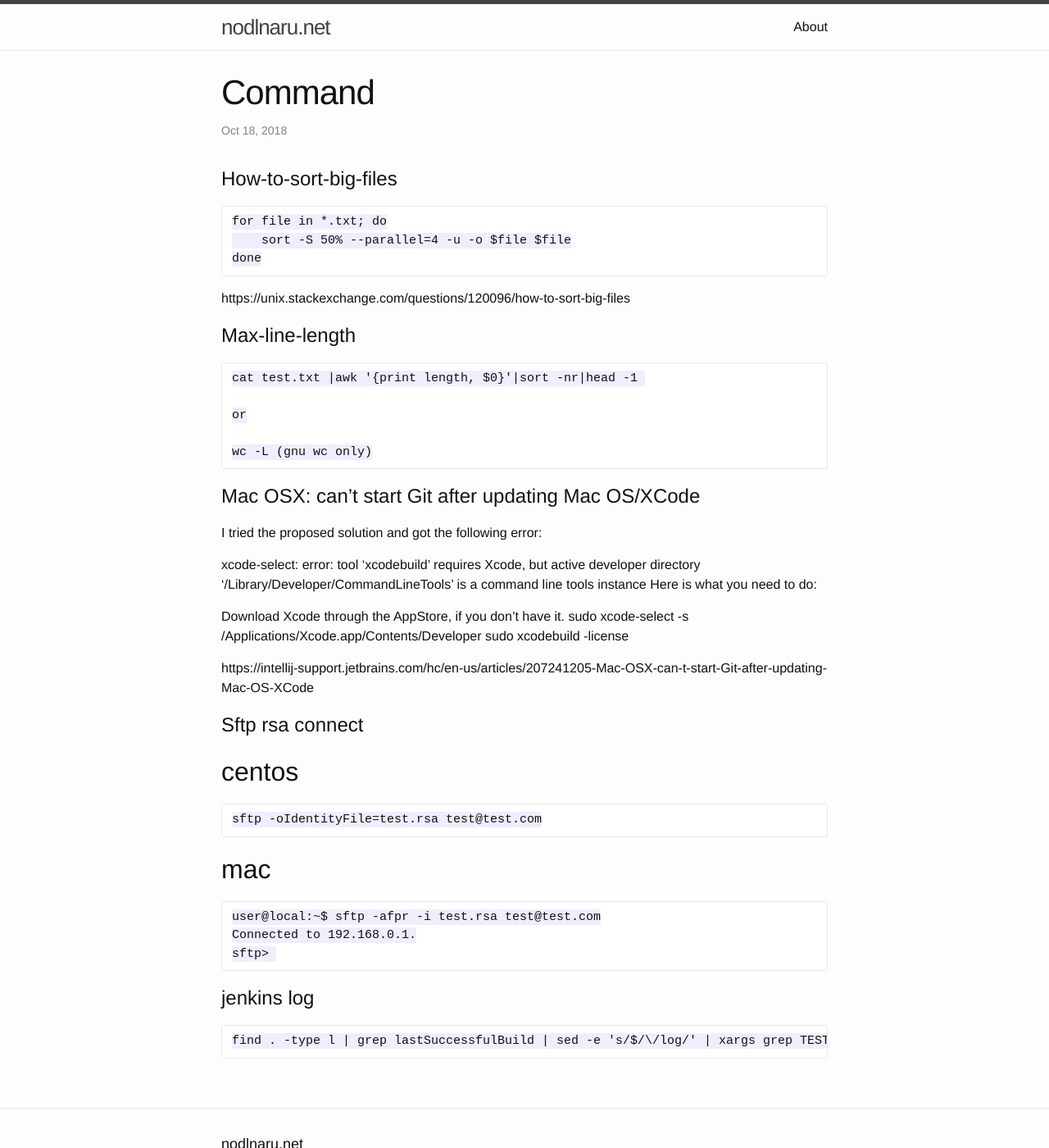
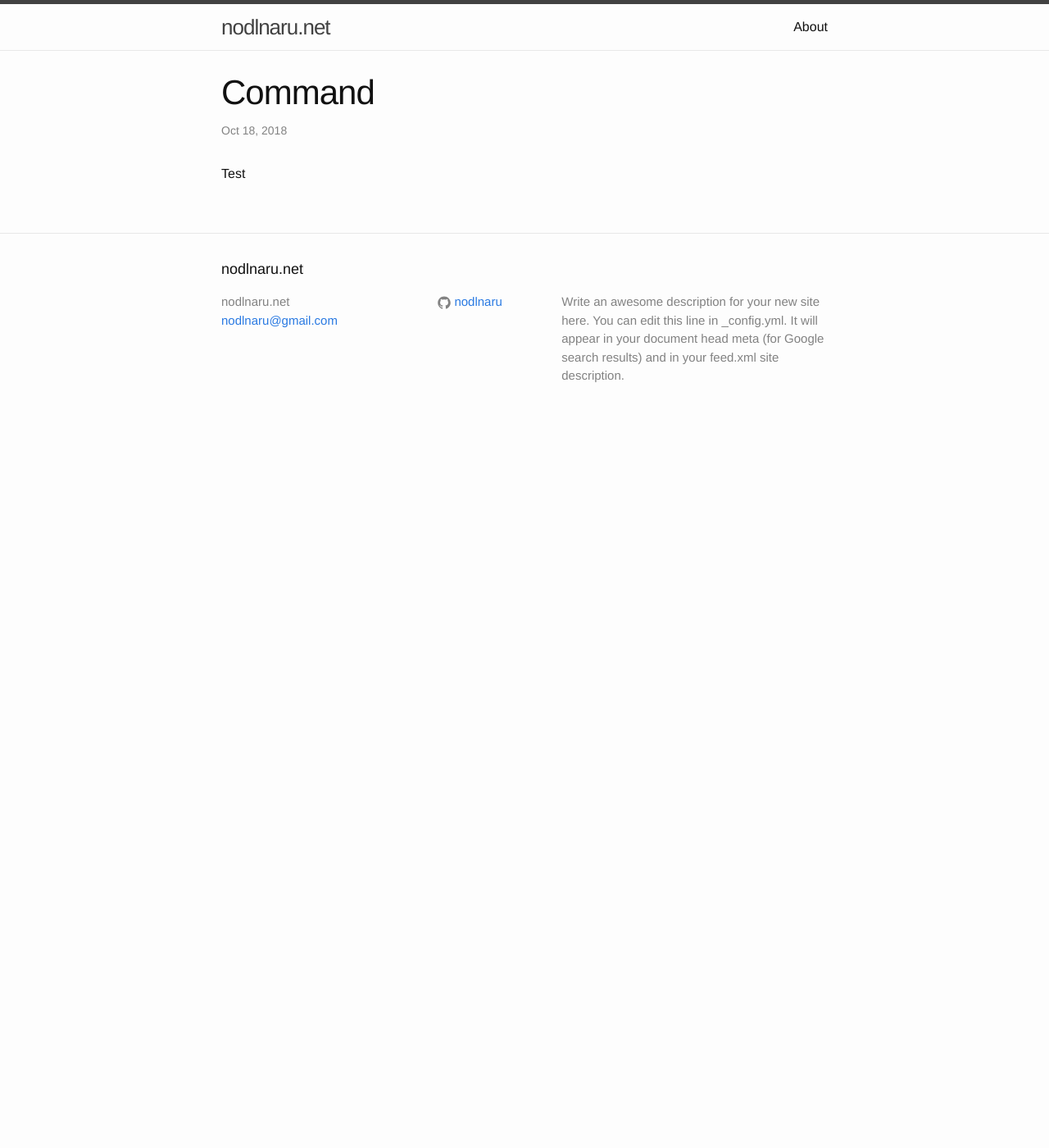
Before and after one commit to nodlnaru/nodlnaru.github.io, a Jekyll site: the page built from _posts/2018-10-18-test.md, in a window 1280 px wide and 1400 px high. Shown: the whole window at 82% size. Built offline with Jekyll 4.4.1, drawn with Linux system fonts in a browser that asks for light colours; Markdown is read by kramdown in place of the engine named in the settings.

Commit message:
Update 2018-10-18-test.md

```diff
--- a/_posts/2018-10-18-test.md
+++ b/_posts/2018-10-18-test.md
@@ -5,45 +5,4 @@ date:   2018-10-18 20:27:19
 categories: test
 ---
 
-# How-to-sort-big-files
-
-    for file in *.txt; do
-        sort -S 50% --parallel=4 -u -o $file $file
-    done
-
-https://unix.stackexchange.com/questions/120096/how-to-sort-big-files
-
-
-# Max-line-length
-    cat test.txt |awk '{print length, $0}'|sort -nr|head -1
-
-    or
-
-    wc -L (gnu wc only)
-
-# Mac OSX: can't start Git after updating Mac OS/XCode
-
-I tried the proposed solution and got the following error:
-
-xcode-select: error: tool 'xcodebuild' requires Xcode, but active developer directory '/Library/Developer/CommandLineTools' is a command line tools instance
-Here is what you need to do:
-
-Download Xcode through the AppStore, if you don't have it.
-sudo xcode-select -s /Applications/Xcode.app/Contents/Developer
-sudo xcodebuild -license
-
-https://intellij-support.jetbrains.com/hc/en-us/articles/207241205-Mac-OSX-can-t-start-Git-after-updating-Mac-OS-XCode
-
-
-# Sftp rsa connect
-## centos
-    sftp -oIdentityFile=test.rsa test@test.com
-
-## mac
-    user@local:~$ sftp -afpr -i test.rsa test@test.com
-    Connected to 192.168.0.1.
-    sftp>
-
-
-# jenkins log
-    find . -type l | grep lastSuccessfulBuild | sed -e 's/$/\/log/' | xargs grep TEST | cut -d : -f1 | sort | uniq
+Test
```
